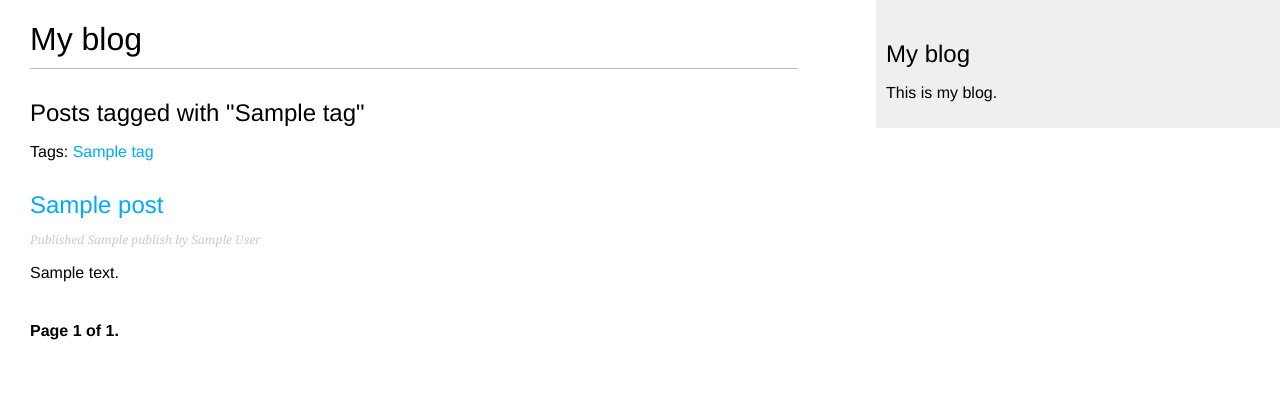
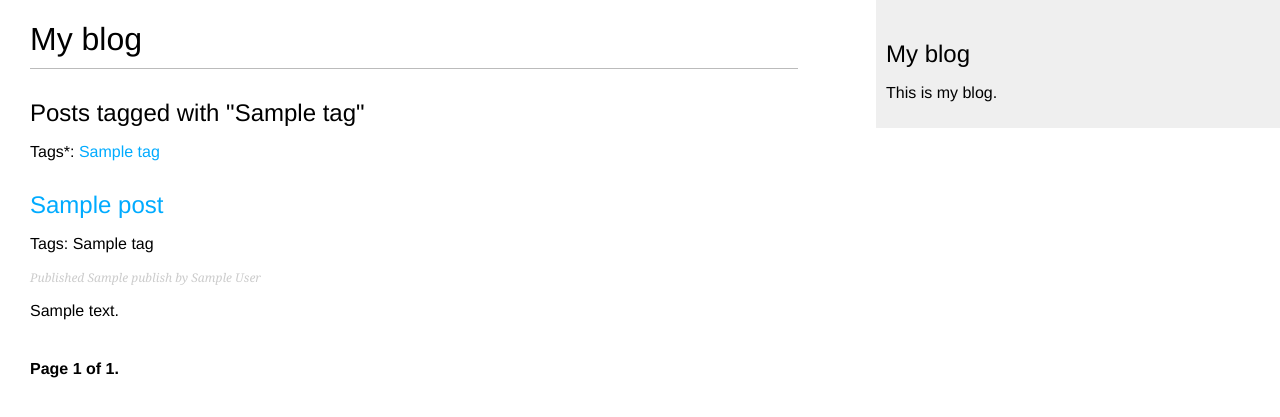
Before and after one commit to nataliepcodes/learning-django, a Django app: template mysite/blog/templates/blog/post/list.html in a window 1280 px wide. Shown: the top 417 px of the page. Run offline with Django 3.2, Linux system fonts and the light colour scheme; the template is opened without the code that fills it: most values are stand-ins (such as "Sample title", 1, 10 or a date in 2020).

Commit message:
Fixed the taggs position

```diff
--- a/mysite/blog/templates/blog/post/list.html
+++ b/mysite/blog/templates/blog/post/list.html
@@ -1,7 +1,6 @@
 {% extends "blog/base.html" %}
 
 {% block title %} My blog {% endblock %}
-<p class="tags">Tags: {{ post.tags.all|join:", "}}</p>
 
 {% block content %}
   <h1>My blog</h1>
@@ -11,7 +10,7 @@
   {% endif %}
 
   <p class="tags">
-    Tags:
+    Tags*:
     <!-- Loop through all tags of a post and display a custom link - to filter posts by that tag -->
     {% for tag in post.tags.all %}
       <a href="{% url 'blog:post_list_by_tag' tag.slug %}">
@@ -26,6 +25,8 @@
     <h2>
       <a href="{{ post.get_absolute_url }}">{{ post.title }}</a>
     </h2>
+    <!-- Display tags under the post title -->
+    <p class="tags">Tags: {{ post.tags.all|join:", "}}</p>
     <p class="date">Published {{ post.publish }} by {{ post.author }}</p>
     {{ post.body|truncatewords:30|linebreaks }}
   {% endfor %}
```
